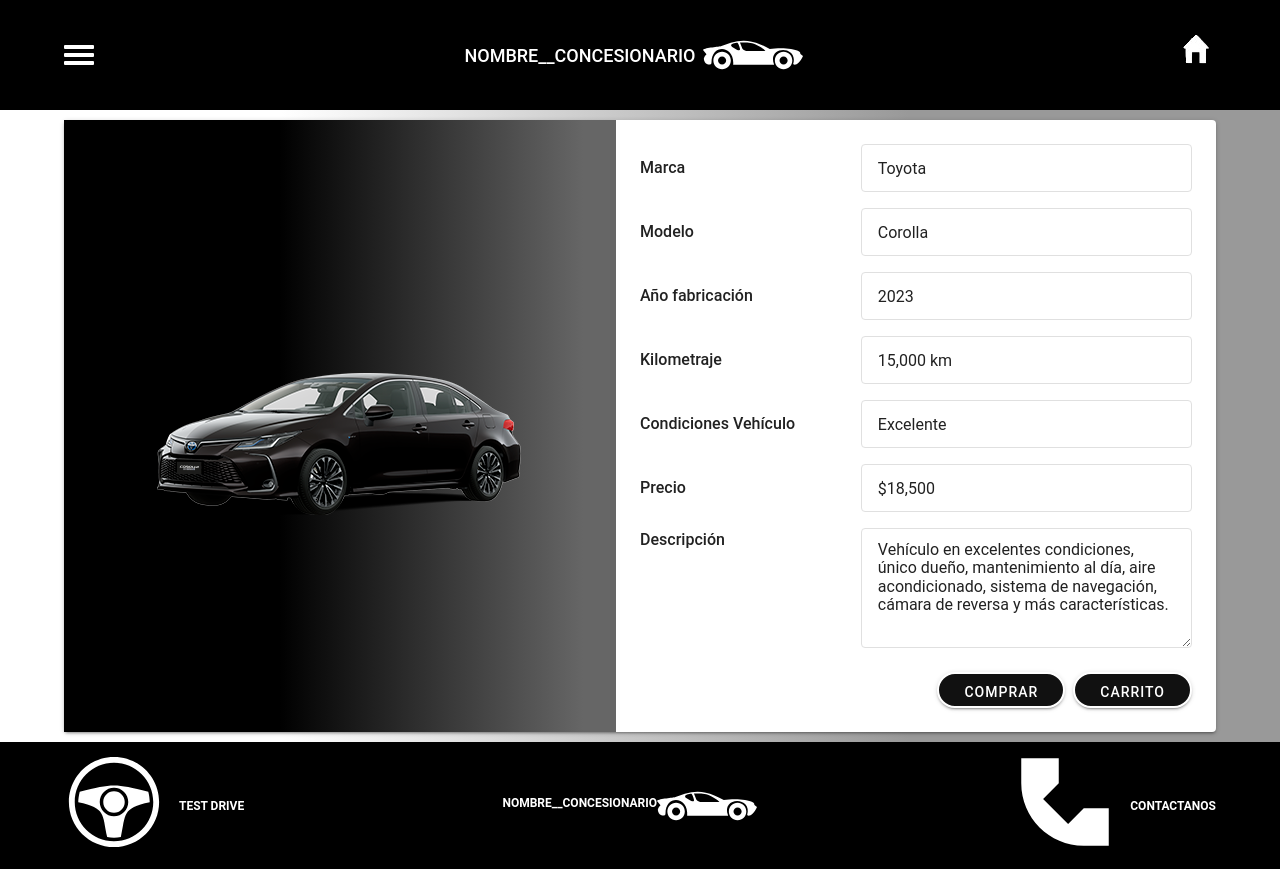
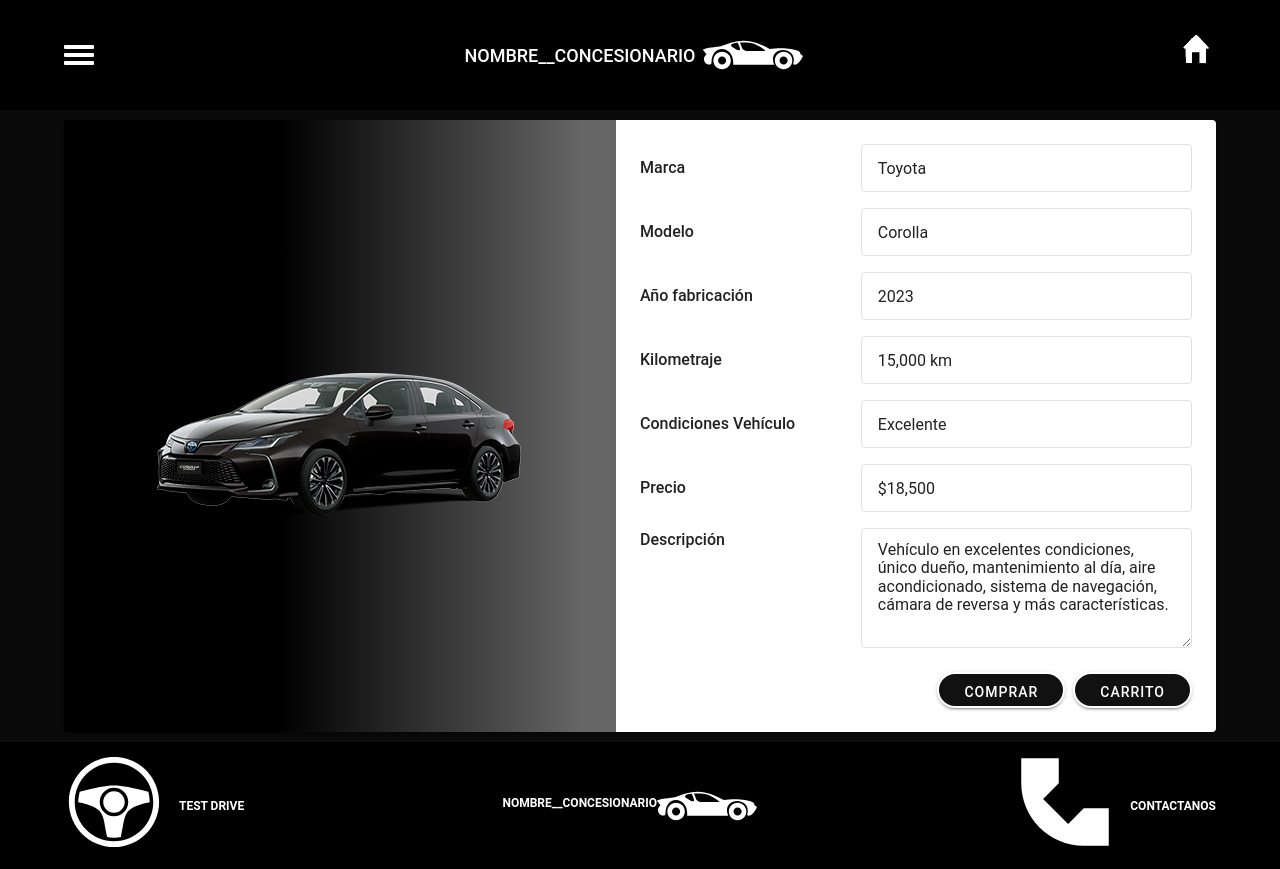
Before and after one commit to carlo1404/carros, a PHP site: page /php/detalles_producto.php in a window 1280 px wide. Run offline with PHP 8.4, Linux system fonts and the light colour scheme.

Commit message:
Cambio de color background
Ya.

```diff
--- a/css/detalles_producto.css
+++ b/css/detalles_producto.css
@@ -11,8 +11,7 @@ body {
     font-family: 'Roboto', Arial, sans-serif;
     font-size: 1.6rem;
     line-height: 1.5;
-    background: rgb(255,255,255);
-    background: linear-gradient(90deg, rgba(255,255,255,1) 22%, rgba(153,153,153,1) 71%);
+    background: #0a0a0a;
     margin: 0;
     display: flex;
     flex-direction: column;
```
